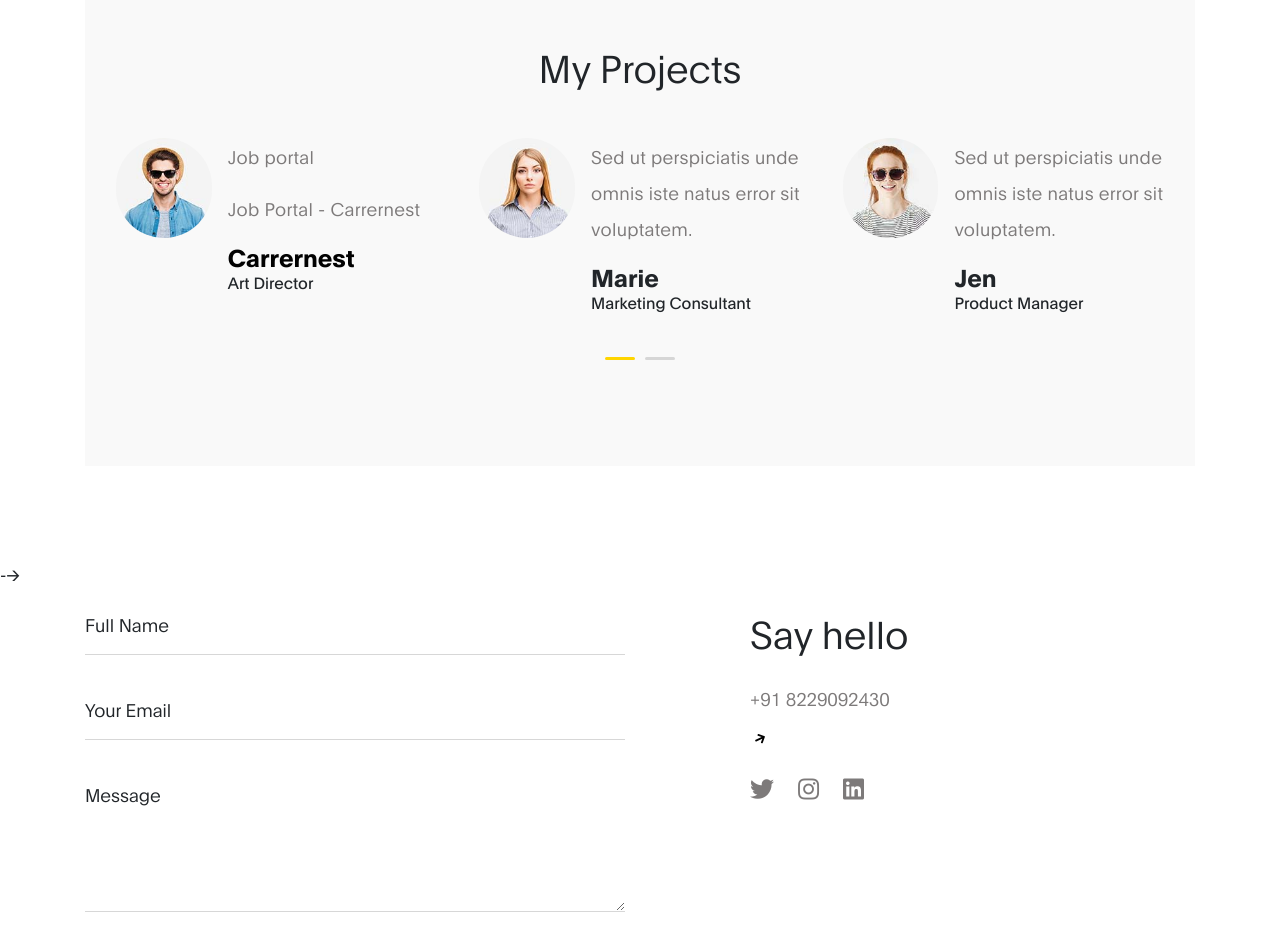
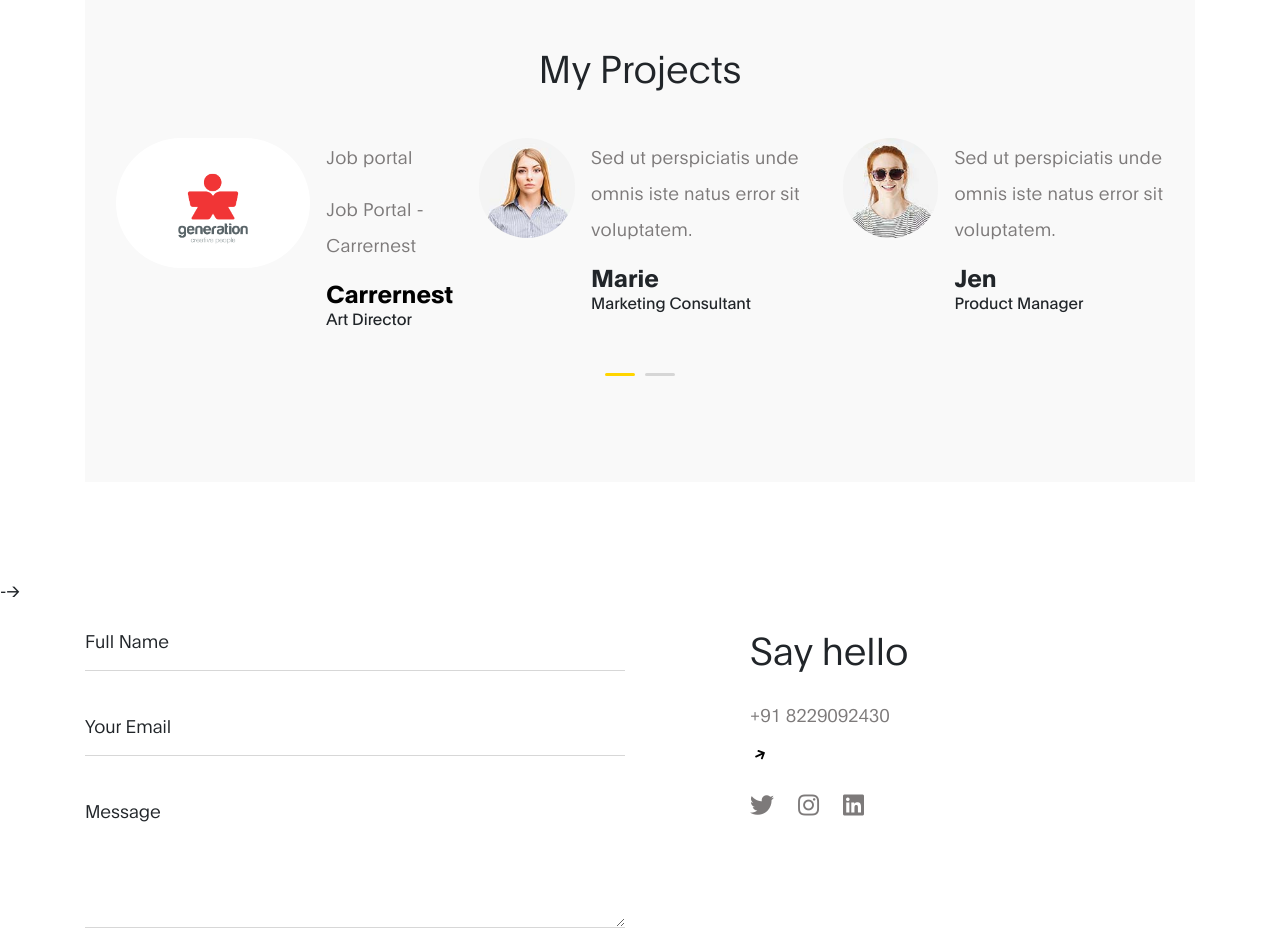
Before and after one commit to shandilyasaurav405/shandilyasaurav405.github.io, a plain HTML site: page index.html in a window 1280 px wide. Shown: the part 1480-2418 px from the top of the page. Drawn offline with Linux system fonts and the light colour scheme.

Commit message:
Update index.html

```diff
--- a/index.html
+++ b/index.html
@@ -157,7 +157,7 @@
                             <div class="item">
                                 <div class="testimonials-thumb d-flex">
                                     <div class="testimonials-image">
-                                        <img src="images/testimonials/testimonial-image01.jpg" class="img-fluid" alt="testimonials image">
+                                        <img src="images/testimonials/logo.jpg.jpg" class="img-fluid" alt="testimonials image">
                                     </div>
 
                                     <div class="testimonials-info">
```
